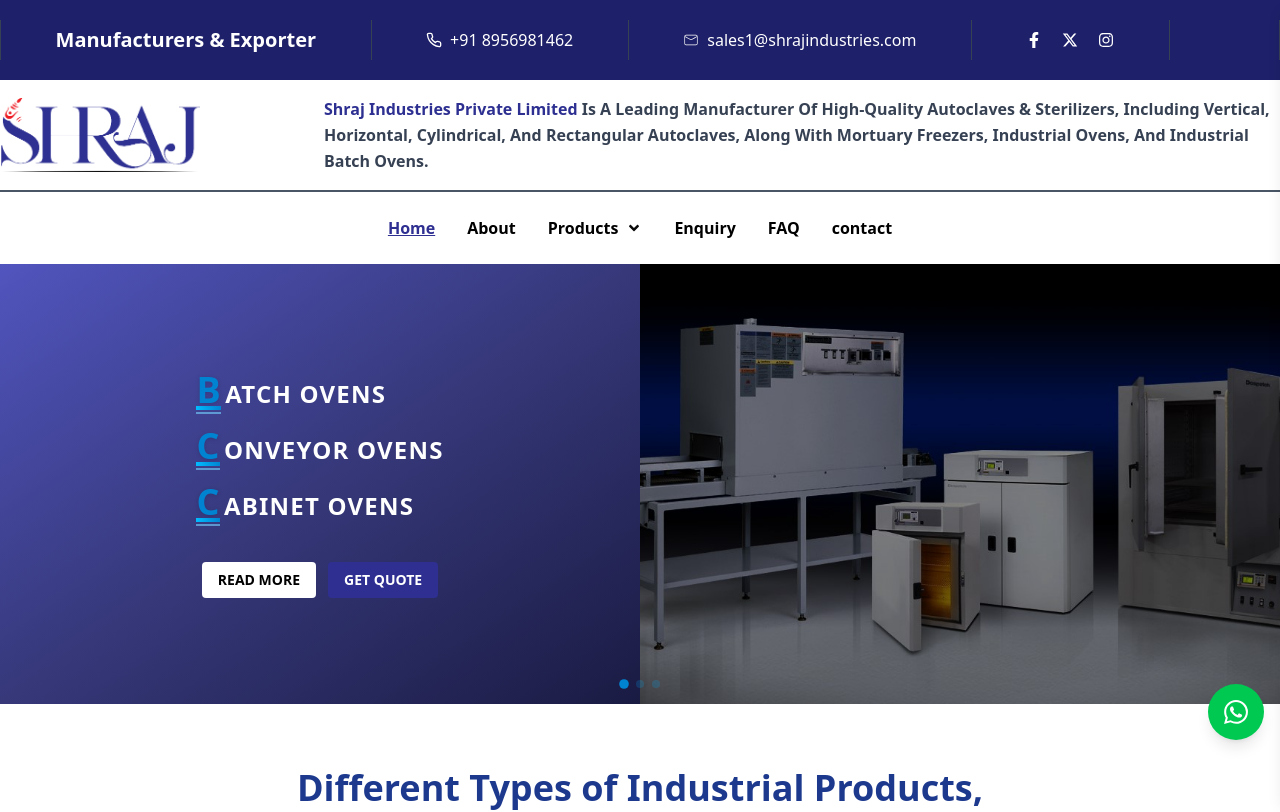
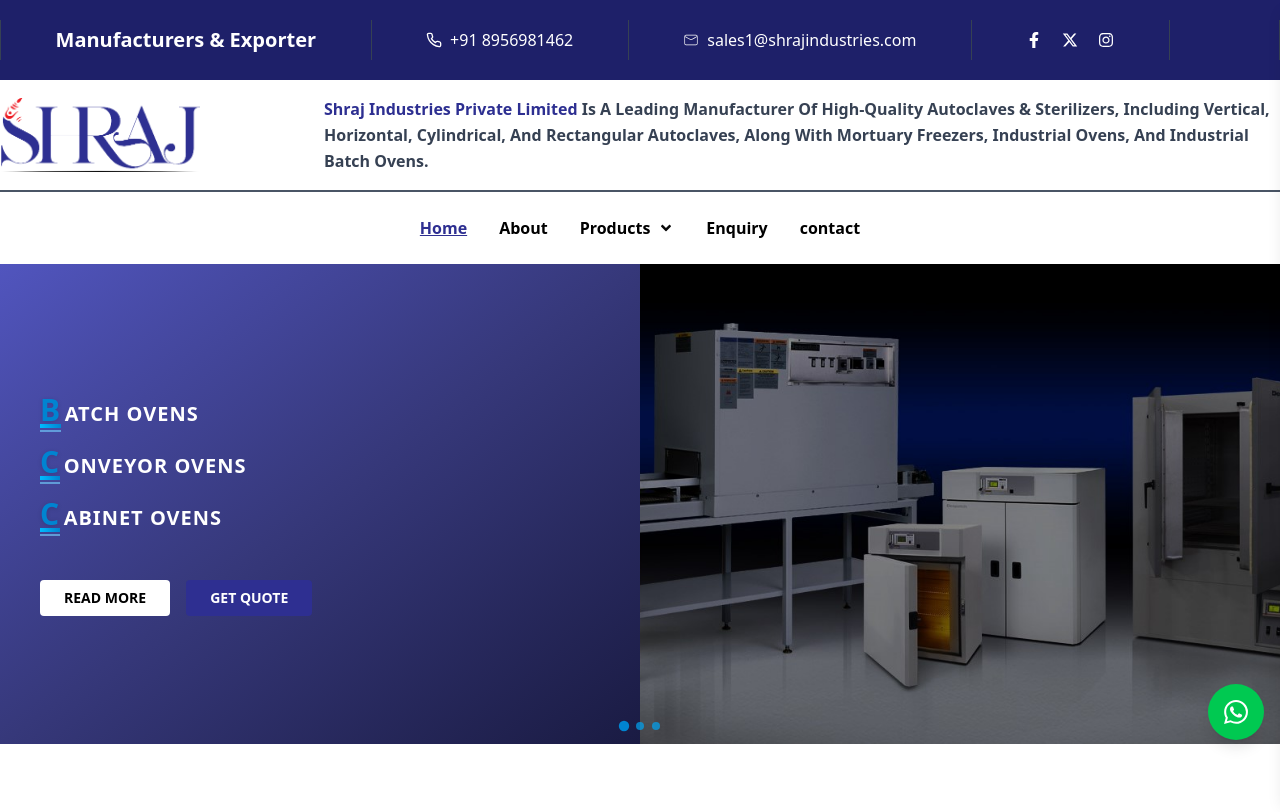
Before and after one commit to Mohit1x/shraj-project, a Next.js app: page / in a window 1280 px wide. Shown: the top 812 px of the page. Built offline with nearby package versions, Linux system fonts and the light colour scheme; a web font is replaced by a local one.

Commit message:
fixed minor changes

```diff
--- a/src/app/faq/page.tsx
+++ /dev/null
@@ -1,11 +0,0 @@
-import FaqComponent from "@/components/FaqComponent";
-
-const FaqPage = () => {
-  return (
-    <div>
-      <FaqComponent />
-    </div>
-  );
-};
-
-export default FaqPage;
--- a/src/components/FaqComponent.tsx
+++ /dev/null
@@ -1,9 +0,0 @@
-const FaqComponent = () => {
-  return (
-    <div>
-      <h1>faq component</h1>
-    </div>
-  );
-};
-
-export default FaqComponent;
--- a/src/components/HeroComponent.tsx
+++ b/src/components/HeroComponent.tsx
@@ -6,6 +6,7 @@
 import "swiper/css/pagination";
 import { Button } from "./ui/button";
 import Link from "next/link";
+import Image from "next/image";
 
 export default function HeroComponent() {
   const mobileData = [
@@ -16,8 +17,8 @@
     {
       names: [
         "VERTICAL KNOB LOCKING",
-        "CYLINDRICLE  AUTOCLAVE",
-        "RECTANGULAR  AUTOCLAVE",
+        "CYLINDRICLE AUTOCLAVE",
+        "RECTANGULAR AUTOCLAVE",
       ],
       image: "/sterilizer-bg.png",
     },
@@ -37,13 +38,13 @@
 
     return (
       <div className="relative group">
-        <h2 className="text-slate-800 font-bold text-sm sm:text-base md:text-lg lg:text-xl xl:text-2xl leading-tight tracking-wide transition-all duration-300 hover:text-slate-900">
+        <h2 className="text-slate-800 font-bold text-xs sm:text-sm md:text-base lg:text-lg xl:text-xl leading-tight tracking-wide transition-all duration-300 hover:text-slate-900">
           <span className="relative inline-block">
-            <span className="relative z-10 text-lg sm:text-xl md:text-2xl lg:text-3xl xl:text-4xl font-extrabold text-sky-600 drop-shadow-sm">
+            <span className="relative z-10 text-sm sm:text-lg md:text-xl lg:text-2xl xl:text-3xl font-extrabold text-sky-600 drop-shadow-sm">
               {firstLetter}
             </span>
-            <span className="absolute bottom-0 left-0 w-full h-1 bg-gradient-to-r from-sky-400 to-sky-600 transform scale-x-100 transition-transform duration-300 group-hover:scale-x-110"></span>
-            <span className="absolute -bottom-1 left-0 w-full h-0.5 bg-sky-300 opacity-60"></span>
+            <span className="absolute bottom-0 left-0 w-full h-0.5 sm:h-1 bg-gradient-to-r from-sky-400 to-sky-600 transform scale-x-100 transition-transform duration-300 group-hover:scale-x-110"></span>
+            <span className="absolute -bottom-0.5 sm:-bottom-1 left-0 w-full h-0.5 bg-sky-300 opacity-60"></span>
           </span>
           <span className="ml-1 font-semibold tracking-wider text-white">
             {restOfText}
@@ -54,7 +55,7 @@
   };
 
   return (
-    <div className="w-full max-h-[55vh] h-[55vh] flex items-center justify-center bg-gradient-to-br from-slate-50 to-sky-50 overflow-hidden">
+    <div className="w-full min-h-[400px] sm:min-h-[450px] md:min-h-[500px] lg:min-h-[55vh] xl:min-h-[60vh] flex items-center justify-center bg-gradient-to-br from-slate-50 to-sky-50 overflow-hidden">
       <Swiper
         modules={[Autoplay, Pagination]}
         autoplay={{ delay: 20000, disableOnInteraction: false }}
@@ -68,11 +69,11 @@
       >
         {mobileData.map((data, index) => (
           <SwiperSlide key={`${data.names[1]}-${index}`}>
-            <div className="grid grid-cols-1 lg:grid-cols-2 h-full">
+            <div className="grid grid-cols-1 lg:grid-cols-2 h-full min-h-[400px] sm:min-h-[450px] md:min-h-[500px] lg:min-h-[55vh] xl:min-h-[60vh]">
               {/* Left side with enhanced styling */}
-              <div className="h-full flex items-center justify-center bg-gradient-to-br from-[#5155be] via-[#36387a] to-[#1a1b43] p-3 sm:p-4 md:p-6 lg:p-8">
-                <div className="flex flex-row items-center md:flex-col justify-center gap-3 sm:gap-4 md:gap-6 max-w-2xl w-full">
-                  <div className="space-y-2 sm:space-y-3 md:space-y-4">
+              <div className="h-full min-h-[250px] sm:min-h-[300px] lg:min-h-full flex items-center justify-center bg-gradient-to-br from-[#5155be] via-[#36387a] to-[#1a1b43] p-4 sm:p-6 md:p-8 lg:p-10">
+                <div className="flex flex-col justify-center gap-4 sm:gap-6 md:gap-8 max-w-2xl w-full">
+                  <div className="space-y-2 sm:space-y-3 md:space-y-4 text-left">
                     {data.names.map((name, nameIndex) => (
                       <div
                         key={`${name}-${nameIndex}`}
@@ -85,12 +86,11 @@
                       </div>
                     ))}
                   </div>
-
-                  <div className="flex flex-col sm:flex-row items-start sm:items-center gap-2 sm:gap-3 pt-2 sm:pt-4">
+                  <div className="flex flex-col sm:flex-row items-center gap-3 sm:gap-4 pt-2 sm:pt-4">
                     <Link href={"/all-products"}>
                       <Button
                         variant={"hoverTheme"}
-                        className="w-fit sm:w-auto text-xs sm:text-sm font-semibold px-4 py-2 transition-all duration-300 hover:shadow-lg hover:scale-105"
+                        className="w-full sm:w-auto text-xs sm:text-sm font-semibold px-4 sm:px-6 py-2 sm:py-3 transition-all duration-300 hover:shadow-lg hover:scale-105"
                       >
                         READ MORE
                       </Button>
@@ -98,7 +98,7 @@
                     <Link href={"/enquiry"}>
                       <Button
                         variant={"theme"}
-                        className="w-fit sm:w-auto text-xs sm:text-sm font-semibold px-4 py-2 transition-all duration-300 hover:shadow-lg hover:scale-105"
+                        className="w-full sm:w-auto text-xs sm:text-sm font-semibold px-4 sm:px-6 py-2 sm:py-3 transition-all duration-300 hover:shadow-lg hover:scale-105"
                       >
                         GET QUOTE
                       </Button>
@@ -107,11 +107,19 @@
                 </div>
               </div>
 
-              {/* Right side - Complex Image Layout */}
-              <div
-                className="bg-white/50 overflow-hidden bg-cover bg-center"
-                style={{ backgroundImage: `url(${data.image})` }}
-              ></div>
+              {/* Right side - Improved Image Layout */}
+              <div className="relative h-full min-h-[200px] sm:min-h-[250px] lg:min-h-full bg-white/10 overflow-hidden">
+                <Image
+                  src={data.image || "/placeholder.svg"}
+                  alt={`${data.names[0]} equipment`}
+                  fill
+                  className="object-contain sm:object-cover lg:object-contain xl:object-cover"
+                  sizes="(max-width: 768px) 100vw, (max-width: 1024px) 50vw, 50vw"
+                  priority={index === 0}
+                />
+                {/* Gradient overlay for better text readability if needed */}
+                <div className="absolute inset-0 bg-gradient-to-l from-transparent via-transparent to-black/5 lg:to-transparent"></div>
+              </div>
             </div>
           </SwiperSlide>
         ))}
@@ -119,29 +127,38 @@
 
       <style jsx global>{`
         .swiper-pagination {
-          bottom: 10px !important;
+          bottom: 8px !important;
+          z-index: 10 !important;
         }
-
         .swiper-pagination-bullet {
           width: 8px !important;
           height: 8px !important;
           margin: 0 4px !important;
           transition: all 0.3s ease !important;
+          opacity: 0.7 !important;
         }
-
         .swiper-pagination-bullet-active {
-          transform: scale(1.2) !important;
+          transform: scale(1.3) !important;
+          opacity: 1 !important;
         }
 
         @media (max-width: 640px) {
           .swiper-pagination {
-            bottom: 5px !important;
+            bottom: 6px !important;
           }
-
           .swiper-pagination-bullet {
             width: 6px !important;
             height: 6px !important;
             margin: 0 3px !important;
+          }
+          .swiper-pagination-bullet-active {
+            transform: scale(1.2) !important;
+          }
+        }
+
+        @media (max-width: 1024px) and (orientation: landscape) {
+          .hero-container {
+            min-height: 70vh !important;
           }
         }
       `}</style>
--- a/src/components/SocialBar.tsx
+++ b/src/components/SocialBar.tsx
@@ -16,7 +16,7 @@
       {/* desktop */}
       <div className="w-full max-w-7xl mx-auto">
         <div>
-          <div className="flex flex-col md:flex-row md:items-center flex-wrap md:flex-nowrap justify-between gap-5 px-4 md:px-0">
+          <div className="flex flex-col sm:flex-row sm:items-center justify-between gap-5 px-4 md:px-0">
             <div className="h-10 w-[1px] bg-gray-700 hidden md:block" />
             <h1 className="font-bold text-xl">Manufacturers & Exporter</h1>
             <div className="h-10 w-[1px] bg-gray-700 hidden md:block" />
@@ -33,7 +33,9 @@
               </span>
               sales1@shrajindustries.com
             </h1>
+
             <div className="h-10 w-[1px] bg-gray-700 hidden md:block" />
+            <div className="hidden md:block">
               <div className="flex items-center gap-5">
                 <span className="cursor-pointer hover:text-[#0279DE]">
                   <FaFacebookF />
@@ -44,6 +46,7 @@
                 <span className="cursor-pointer hover:text-[#D94164]">
                   <FaInstagram />
                 </span>
+              </div>
             </div>
             <div className="h-10 w-[1px] bg-gray-700 hidden md:block" />
             <div id="google_translate_element"></div>
--- a/src/constants/constant.ts
+++ b/src/constants/constant.ts
@@ -9,7 +9,6 @@
   { tag: "About", path: "/about", openProduct: false },
   { tag: "Products", path: "/all-products", openProduct: true },
   { tag: "Enquiry", path: "/enquiry", openProduct: false },
-  { tag: "FAQ", path: "/faq", openProduct: false },
   { tag: "contact", path: "/contact", openProduct: false },
 ];
 
```
Lines whose indentation alone changed are shown as unchanged.
